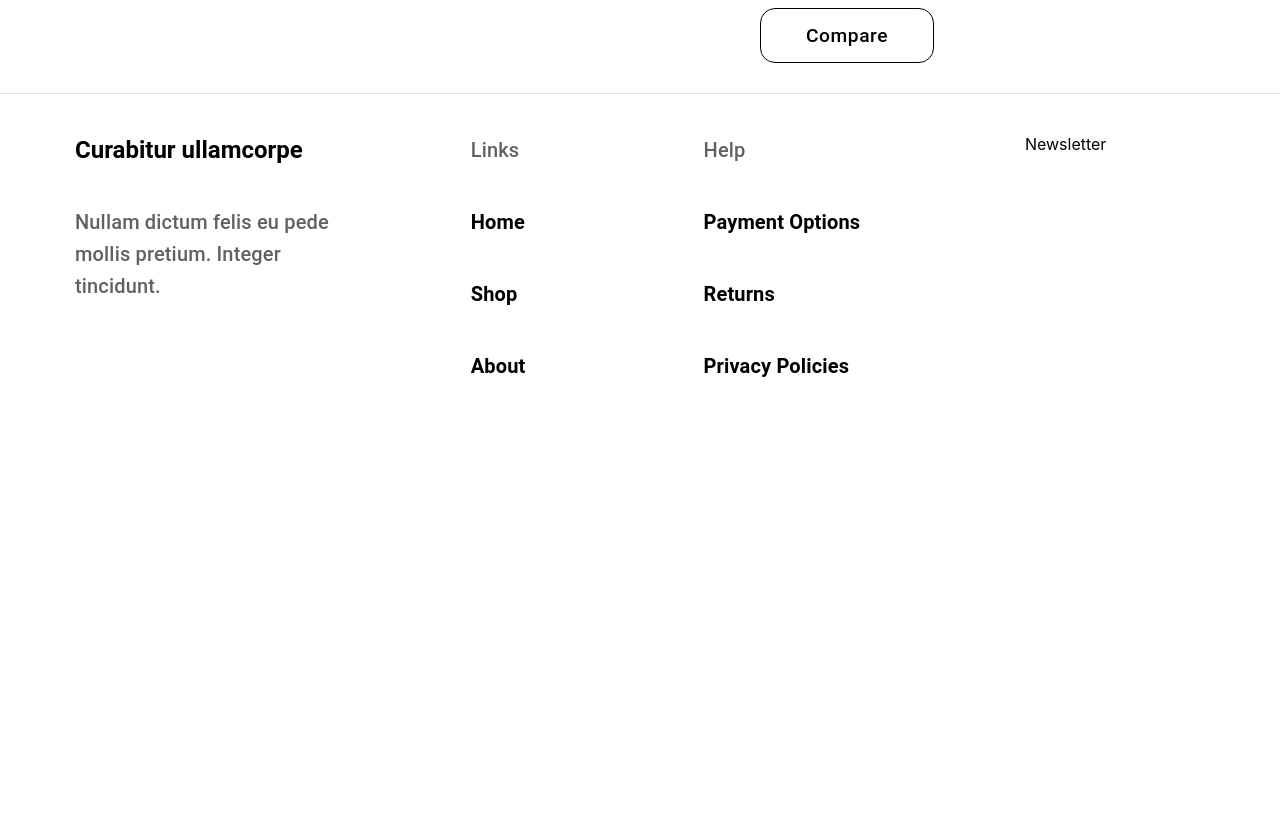
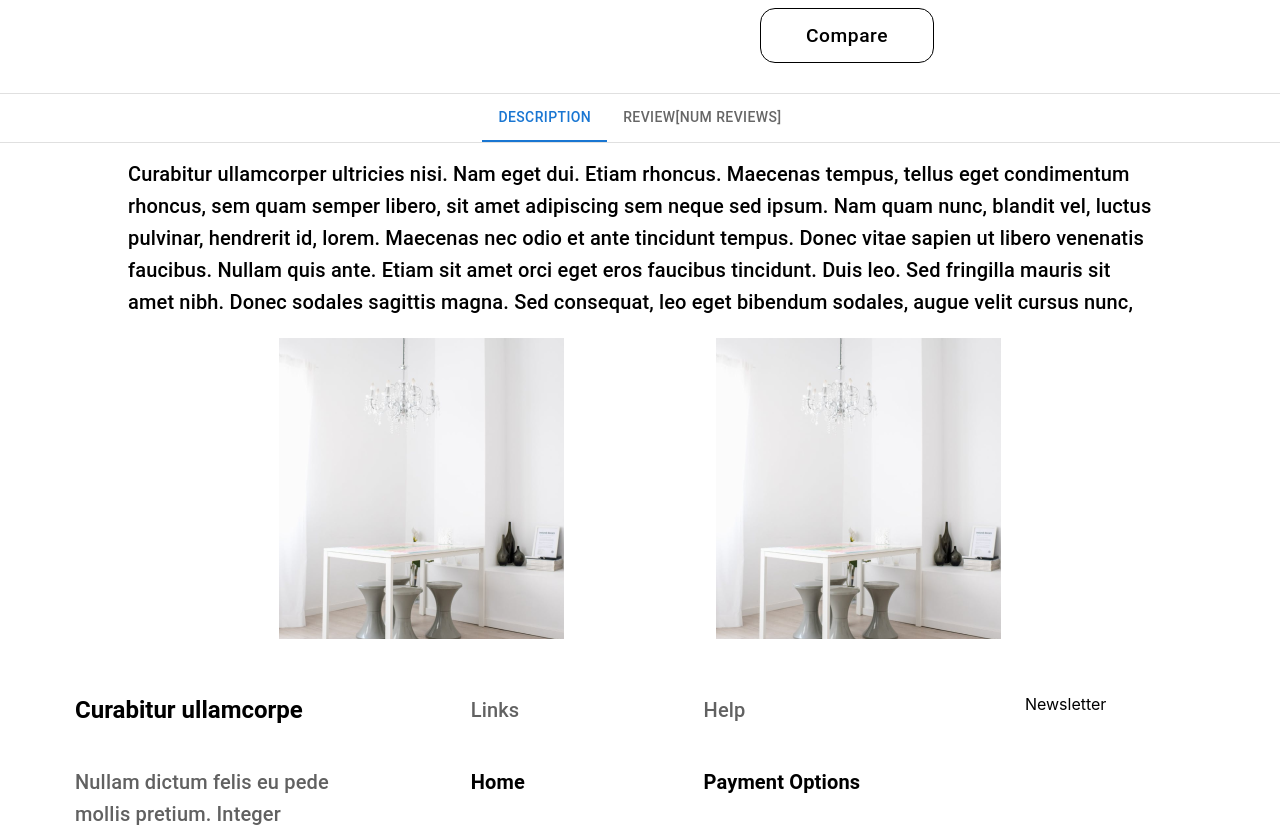
Before and after one commit to Gibsongf/furniture-eCommerce-react-app, a React (Vite) app: page / in a window 1280 px wide. Shown: the part 596-1432 px from the top of the page. Before the commit the page ends 1070 px from the top, so only its background shows below. Built offline with nearby package versions, Linux system fonts and the light colour scheme.

Commit message:
start TabInfo

```diff
--- /dev/null
+++ b/src/components/ProductDetails/ExtraInfo.tsx
@@ -0,0 +1,70 @@
+import { Box, Typography } from "@mui/material";
+
+export const DescriptionDetails = () => {
+    //receive the description
+    return (
+        <Box
+            width={"80%"}
+            display="flex"
+            flexDirection="column"
+            gap="20px"
+            padding="15px">
+            <Typography textAlign="left" variant="h6" component="h1">
+                Curabitur ullamcorper ultricies nisi. Nam eget dui. Etiam
+                rhoncus. Maecenas tempus, tellus eget condimentum rhoncus, sem
+                quam semper libero, sit amet adipiscing sem neque sed ipsum. Nam
+                quam nunc, blandit vel, luctus pulvinar, hendrerit id, lorem.
+                Maecenas nec odio et ante tincidunt tempus. Donec vitae sapien
+                ut libero venenatis faucibus. Nullam quis ante. Etiam sit amet
+                orci eget eros faucibus tincidunt. Duis leo. Sed fringilla
+                mauris sit amet nibh. Donec sodales sagittis magna. Sed
+                consequat, leo eget bibendum sodales, augue velit cursus nunc,
+            </Typography>
+            <Box display="flex" justifyContent="space-evenly">
+                <img
+                    srcSet={``}
+                    src={"./src/assets/Home/product-1.png"}
+                    alt={"product-1"}
+                />
+                <img
+                    srcSet={``}
+                    src={"./src/assets/Home/product-1.png"}
+                    alt={"product-2"}
+                />
+            </Box>
+        </Box>
+    );
+};
+// Mikaela
+// 5.0 out of 5 stars Simple and practical
+// Reviewed in the United States on May 21, 2024
+// Color: Warm WhiteVerified Purchase
+// I love the look of these nightlights - they’re are not such an eyesore and are hardly noticeable in the wall, yet are nice looking when noticed. I love the soft light they give off and the dimming feature they have that matches the darkness of the room. Perfect for bathrooms and hallways.
+// One person found this helpful
+// const AdditionalInformation = () => {};
+const Review = () => {
+    return (
+        <Box>
+            {" "}
+            <Typography>User Name</Typography>
+            <Typography>Rating</Typography>
+            <Typography>Date review location?</Typography>
+            <Typography>The review</Typography>
+        </Box>
+    );
+};
+export const ListReview = () => {
+    return (
+        <ul>
+            <li>
+                <Review />
+            </li>
+            <li>
+                <Review />
+            </li>
+            <li>
+                <Review />
+            </li>
+        </ul>
+    );
+};
--- a/src/components/ProductDetails/ProductDetails.tsx
+++ b/src/components/ProductDetails/ProductDetails.tsx
@@ -1,7 +1,7 @@
 import { Box, Divider, Grid, Stack } from "@mui/material";
-import { Product } from "../Products/ProductCard";
 import DetailsHeader from "./Header";
 import Information from "./Information";
+import BasicTabs from "./TabInfo";
 
 const Image = ({ title, src }: { title: string; src: string }) => {
     return (
@@ -73,6 +73,7 @@ export function ProductDetails() {
                 </Grid>
             </Grid>
             <Divider orientation="horizontal" flexItem />
+            <BasicTabs />
         </>
     );
 }
--- /dev/null
+++ b/src/components/ProductDetails/TabInfo.tsx
@@ -0,0 +1,56 @@
+import * as React from "react";
+import { Box, Tab, Tabs } from "@mui/material";
+import { DescriptionDetails, ListReview } from "./ExtraInfo";
+
+interface TabPanelProps {
+    children?: React.ReactNode;
+    index: number;
+    value: number;
+}
+
+function CustomTabPanel(props: TabPanelProps) {
+    const { children, value, index, ...other } = props;
+    return (
+        <div
+            role="tabpanel"
+            hidden={value !== index}
+            id={`tab-${index}`}
+            {...other}>
+            {value === index && <>{children}</>}
+        </div>
+    );
+}
+
+export default function BasicTabs() {
+    const [value, setValue] = React.useState(0);
+    const ItemsTab = () => {
+        return (
+            <>
+                {value === 0 ? <DescriptionDetails /> : ""}
+                {value === 1 ? <ListReview /> : ""}
+            </>
+        );
+    };
+    const handleChange = (event: React.SyntheticEvent, newValue: number) => {
+        setValue(newValue);
+    };
+
+    return (
+        <Box sx={{ width: "100%" }}>
+            <Box sx={{ borderBottom: 1, borderColor: "divider" }}>
+                <Tabs
+                    value={value}
+                    onChange={handleChange}
+                    aria-label="extra-info"
+                    centered>
+                    <Tab label="Description" value={0} />
+                    {/* <Tab label="Additional Information" value={1} /> */}
+                    <Tab label="Review[num reviews]" value={1} />
+                </Tabs>
+            </Box>
+            <Box display="flex" justifyContent={"center"}>
+                <ItemsTab />
+            </Box>
+        </Box>
+    );
+}
```
